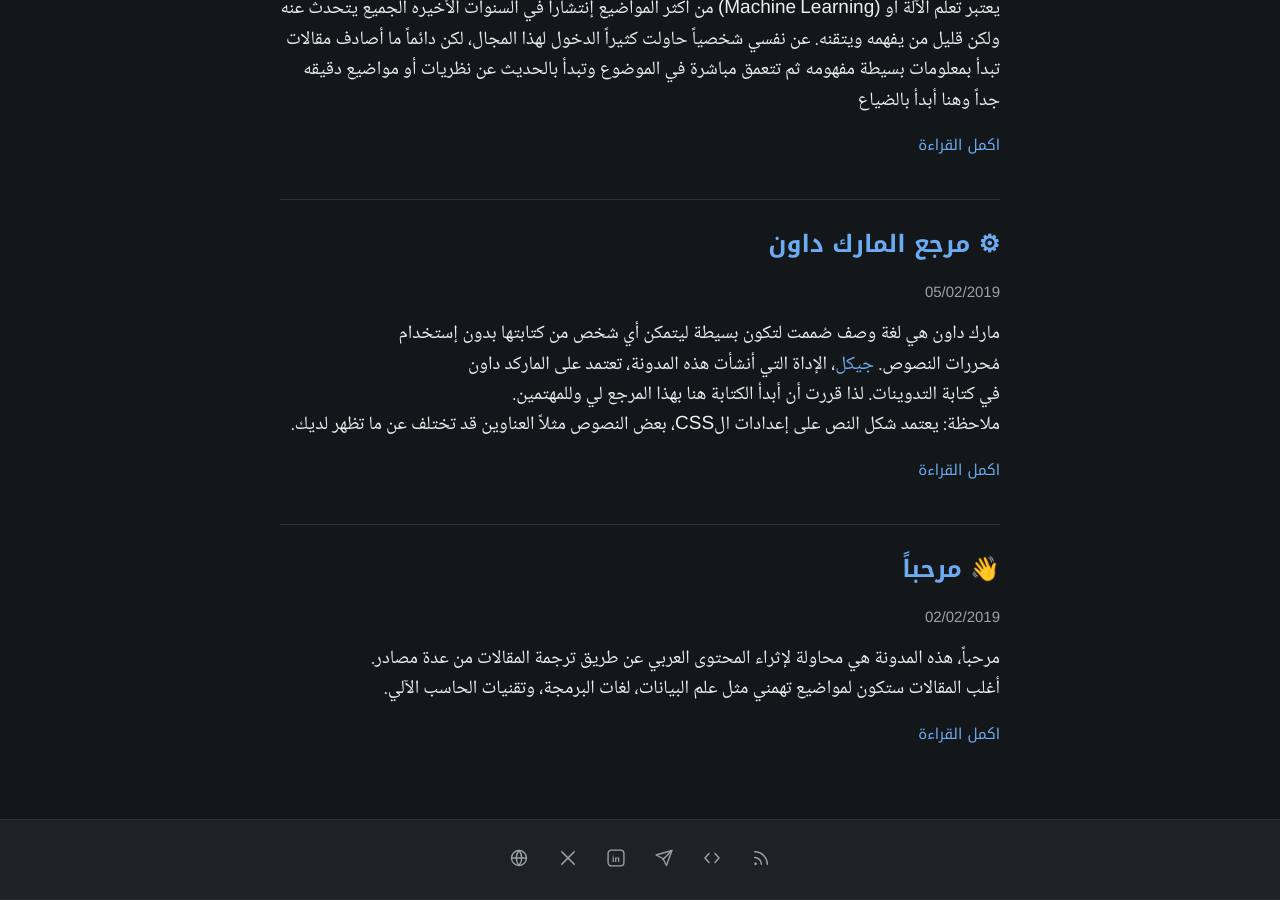
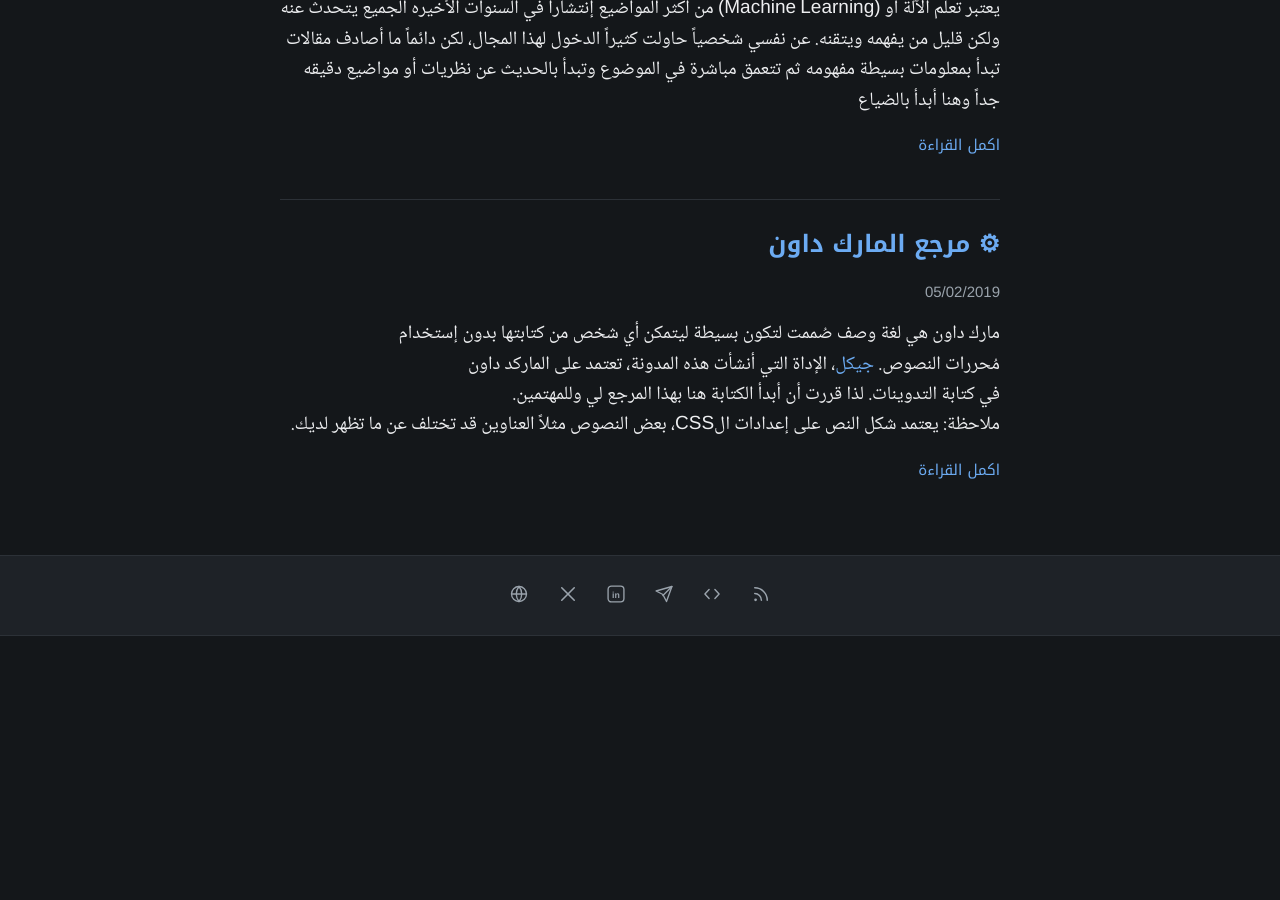
Before and after one commit to alioh/alioh.github.io, a Jekyll site: the page built from blog/index.html, in a window 1280 px wide and 900 px high, scrolled down 7636 px. Built offline with Jekyll 4.4.1, drawn with Linux system fonts in a browser that asks for light colours; after the commit the page ends 8272 px from its top, so only the background shows below that.

Commit message:
Address AdSense low-value-content flag on thin posts
- Extend the no_ads front-matter flag to post.html's in-article ad block
  (previously only worked via default.html's wrapping ad)
- Suppress ads on QI104 (36-word pointer post to external course notes)
- Delete Hello-World, an 8-word welcome post duplicating /about's content
  and carrying an ad on almost no text — the same pattern already fixed
  on /other. It was the oldest post and never appeared in the homepage's
  5-most-recent preview, so this has no visible homepage impact

```diff
--- a/_layouts/post.html
+++ b/_layouts/post.html
@@ -14,6 +14,7 @@ layout: default
   </div>
 
   <hr>
+  {% unless page.no_ads %}
   <div class="entry" style="margin-top: 2em; margin-bottom: 2em;">
     <ins class="adsbygoogle"
          style="display:block; text-align:center;"
@@ -25,6 +26,7 @@ layout: default
          (adsbygoogle = window.adsbygoogle || []).push({});
     </script>
   </div>
+  {% endunless %}
 
   {% comment %} {% include disqus.html %} {% endcomment %}
   {% comment %} {% include comments.html %} {% endcomment %}
--- a/_posts/2019-02-02-Hello-World.md
+++ /dev/null
@@ -1,8 +0,0 @@
----
-layout: post
-title: مرحباً
-icon: 👋
----
-
-مرحباً، هذه المدونة هي محاولة لإثراء المحتوى العربي عن طريق ترجمة المقالات من عدة مصادر.
-أغلب المقالات ستكون لمواضيع تهمني مثل علم البيانات، لغات البرمجة، وتقنيات الحاسب الآلي.
```
Also changed, not shown: _posts/2020-04-10-QI104.md (+1 -0 lines).
